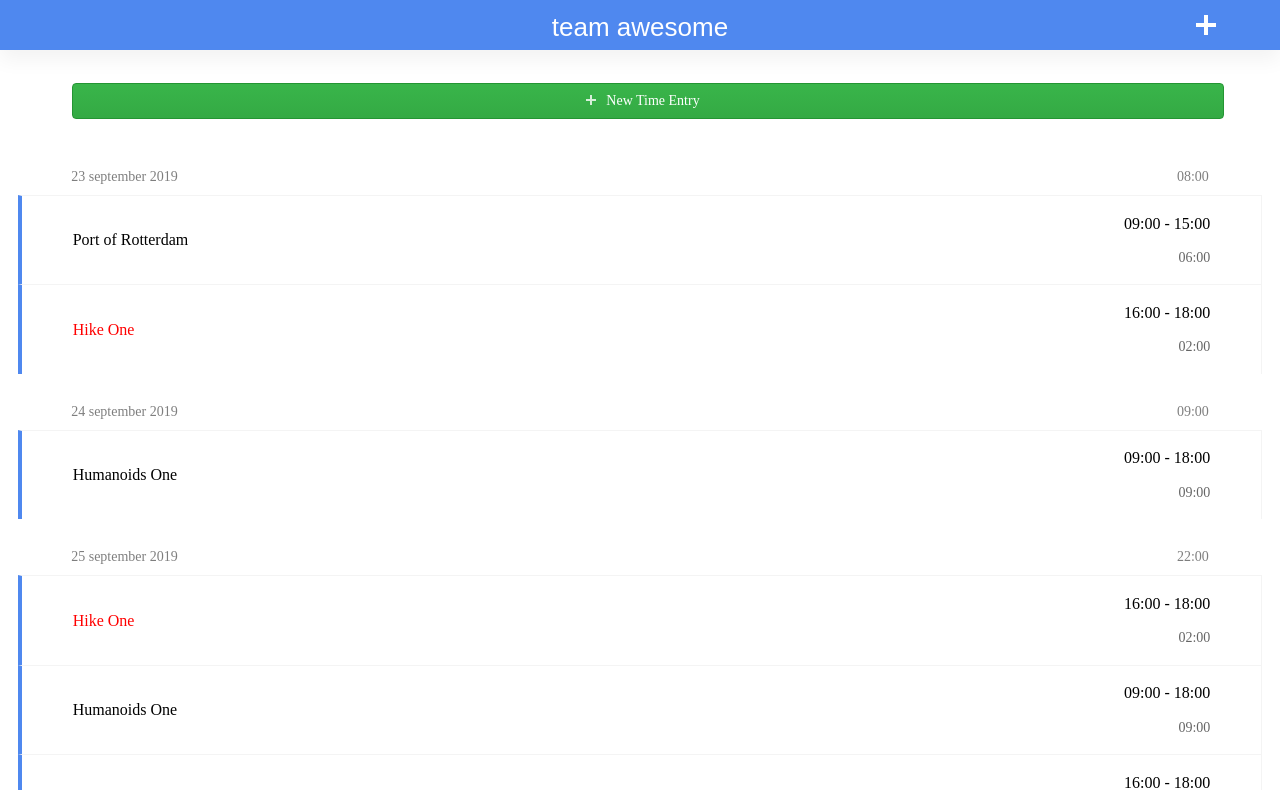
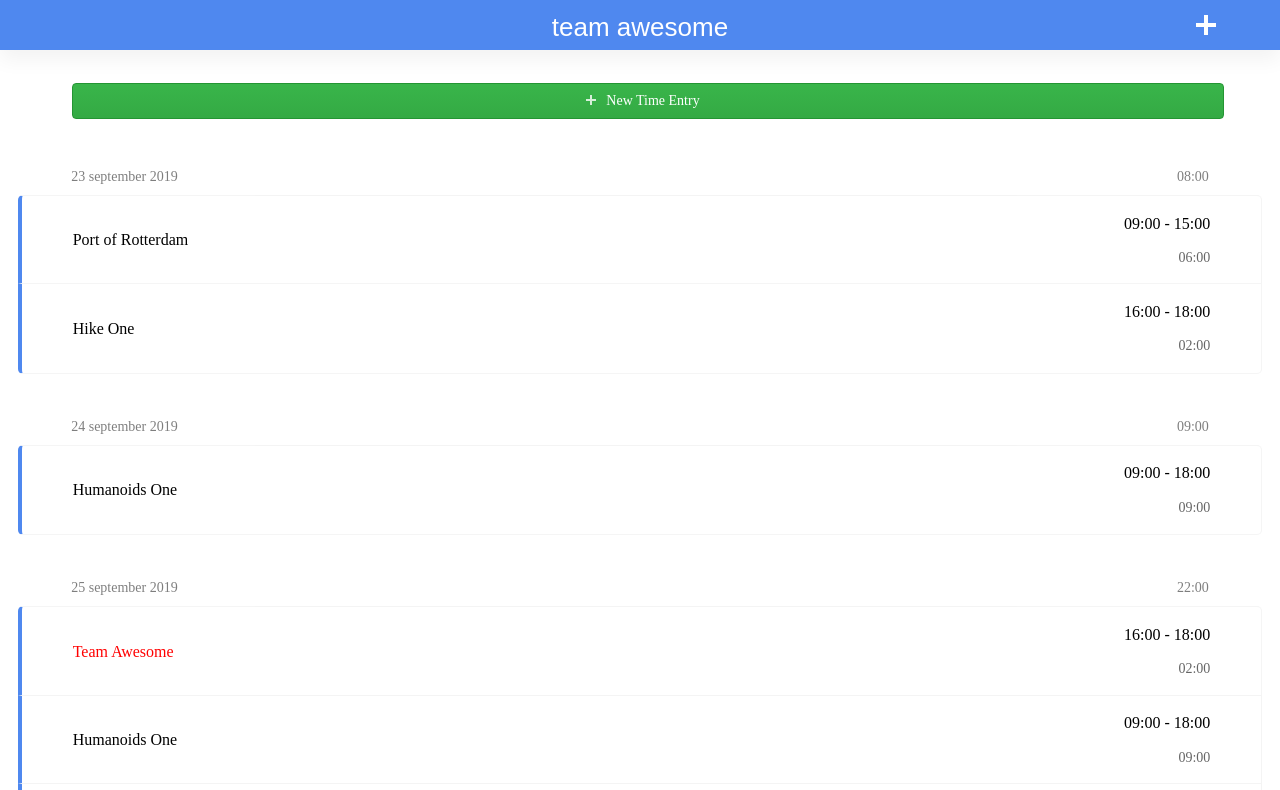
Before and after one commit to humanoidsbv/team-awesome-bob, a Next.js app: page / in a window 1280 px wide. Shown: the top 790 px of the page. Built offline with nearby package versions, Linux system fonts and the light colour scheme.

Commit message:
Add small changes in formatting and re-adds First and Last child for Time Entries

```diff
--- a/src/components/TimeEntry.styled.ts
+++ b/src/components/TimeEntry.styled.ts
@@ -16,8 +16,10 @@
   border-left-width: 4px;
   border-bottom-width: 0;
 
+  margin-bottom: -1px;
+
   > p {
-    ${(props) => (props.client === "Hike One" ? "color: red;" : "color: black;")};
+    ${(props) => (props.client === "Team Awesome" ? "color: red;" : "color: black;")};
   }
 
   div {
@@ -39,4 +41,11 @@
   :hover {
     background-color: #4f88ef10;
   }
+
+  ${(props) =>
+    props.firstChild ? "border-top-left-radius: 5px; border-top-right-radius: 5px;" : ""}
+  ${(props) =>
+    props.lastChild
+      ? "margin-bottom: 15px; border-bottom-left-radius: 5px; border-bottom-right-radius: 5px; border-bottom-width: 1px;"
+      : ""}
 `;
--- a/src/components/TimeTable.tsx
+++ b/src/components/TimeTable.tsx
@@ -13,7 +13,7 @@
 
   let previousDate = new Date();
 
-  const allEntries = mockData.timeentries.map((timeEntry) => {
+  const allEntries = mockData.timeEntries.map((timeEntry, index) => {
     const startDateTime = new Date(timeEntry.startTimestamp);
     const endDateTime = new Date(timeEntry.stopTimestamp);
 
@@ -26,27 +26,38 @@
       minute: "2-digit",
     });
 
+    const prevStartDateTime = new Date(
+      mockData.timeEntries[index - 1]?.startTimestamp,
+    ).toDateString();
+    const nextStartDateTime = new Date(
+      mockData.timeEntries[index + 1]?.startTimestamp,
+    ).toDateString();
+
+    const isFirstChild = !(prevStartDateTime === startDateTime.toDateString());
+    const isLastChild = !(nextStartDateTime === startDateTime.toDateString());
+
     const timeRegistration = `${startTime} - ${endTime}`;
     const durationAsNumber = endDateTime.getTime() - startDateTime.getTime();
     const duration = new Date(durationAsNumber).toISOString().substr(11, 5);
     const { client } = timeEntry;
 
-    if (
-      startDateTime.getFullYear() === previousDate.getFullYear() &&
-      startDateTime.getMonth() === previousDate.getMonth() &&
-      startDateTime.getDay() === previousDate.getDay()
-    ) {
-      return <TimeEntry client={client} timeRegistration={timeRegistration} duration={duration} />;
+    if (startDateTime.toDateString() === previousDate.toDateString()) {
+      return (
+        <TimeEntry
+          firstChild={isFirstChild}
+          lastChild={isLastChild}
+          client={client}
+          timeRegistration={timeRegistration}
+          duration={duration}
+        />
+      );
     }
 
     const showDate = startDateTime.toLocaleDateString("nl-NL", dateDisplay);
     previousDate = startDateTime;
 
-    const entriesOnDate = mockData.timeentries.filter(
-      (entry) =>
-        new Date(entry.startTimestamp).getFullYear() === startDateTime.getFullYear() &&
-        new Date(entry.startTimestamp).getMonth() === startDateTime.getMonth() &&
-        new Date(entry.startTimestamp).getDay() === startDateTime.getDay(),
+    const entriesOnDate = mockData.timeEntries.filter(
+      (entry) => new Date(entry.startTimestamp).toDateString() === startDateTime.toDateString(),
     );
 
     const totalTime = entriesOnDate.reduce((acc, cur) => {
@@ -61,7 +72,13 @@
           <p> {showDate} </p>
           <p> {totalHours} </p>
         </DateRegistry>
-        <TimeEntry client={client} timeRegistration={timeRegistration} duration={duration} />
+        <TimeEntry
+          firstChild={isFirstChild}
+          lastChild={isLastChild}
+          client={client}
+          timeRegistration={timeRegistration}
+          duration={duration}
+        />
       </>
     );
   });
--- a/src/mockData.ts
+++ b/src/mockData.ts
@@ -1,5 +1,5 @@
 export const mockData = {
-  timeentries: [
+  timeEntries: [
     {
       client: "Port of Rotterdam",
       id: 0.8524250995148186,
@@ -19,7 +19,7 @@
       stopTimestamp: "2019-09-24T18:00:00.000Z",
     },
     {
-      client: "Hike One",
+      client: "Team Awesome",
       id: 1.8524250995148186,
       startTimestamp: "2019-09-25T16:00:00.000Z",
       stopTimestamp: "2019-09-25T18:00:00.000Z",
```
